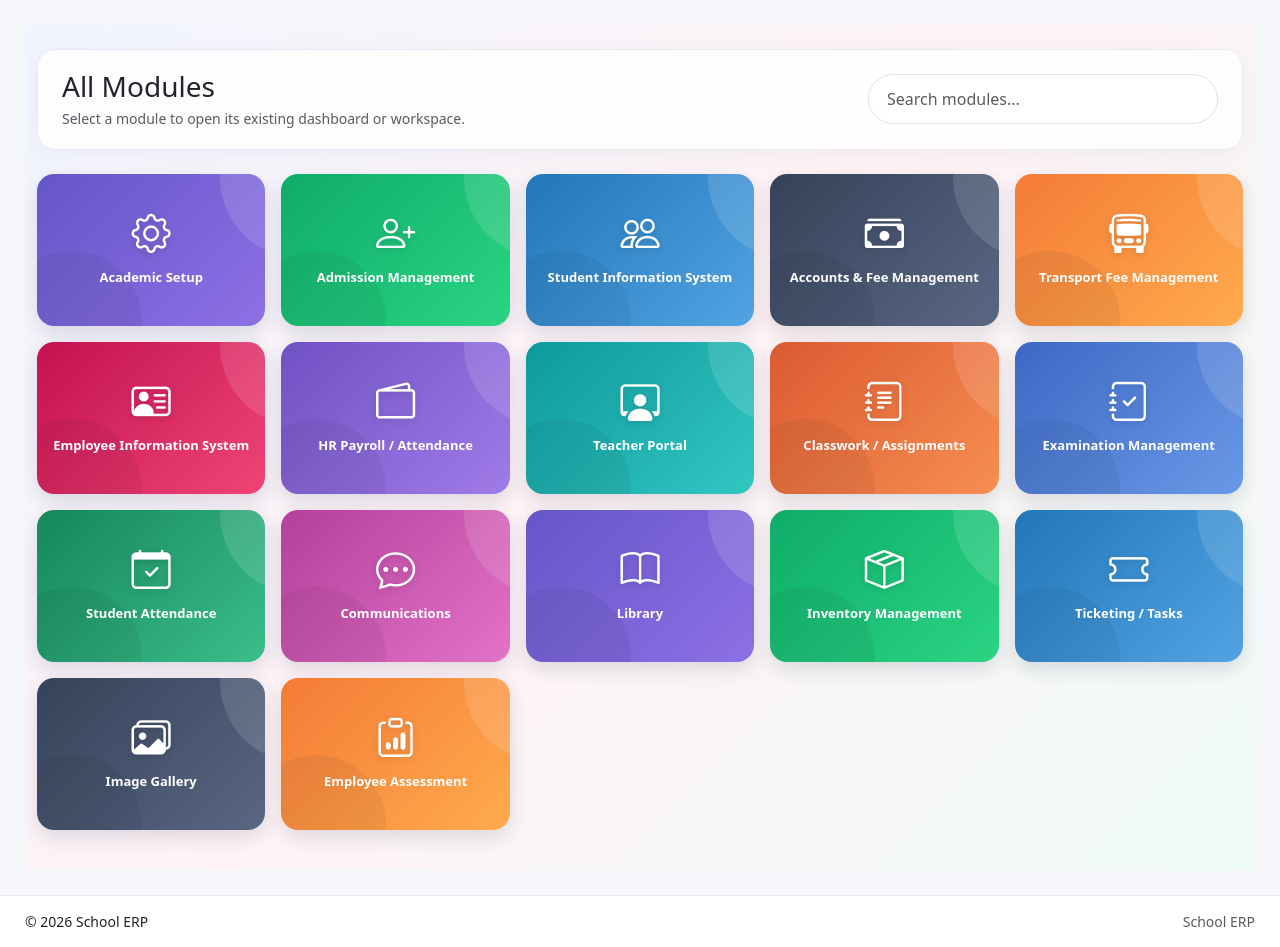
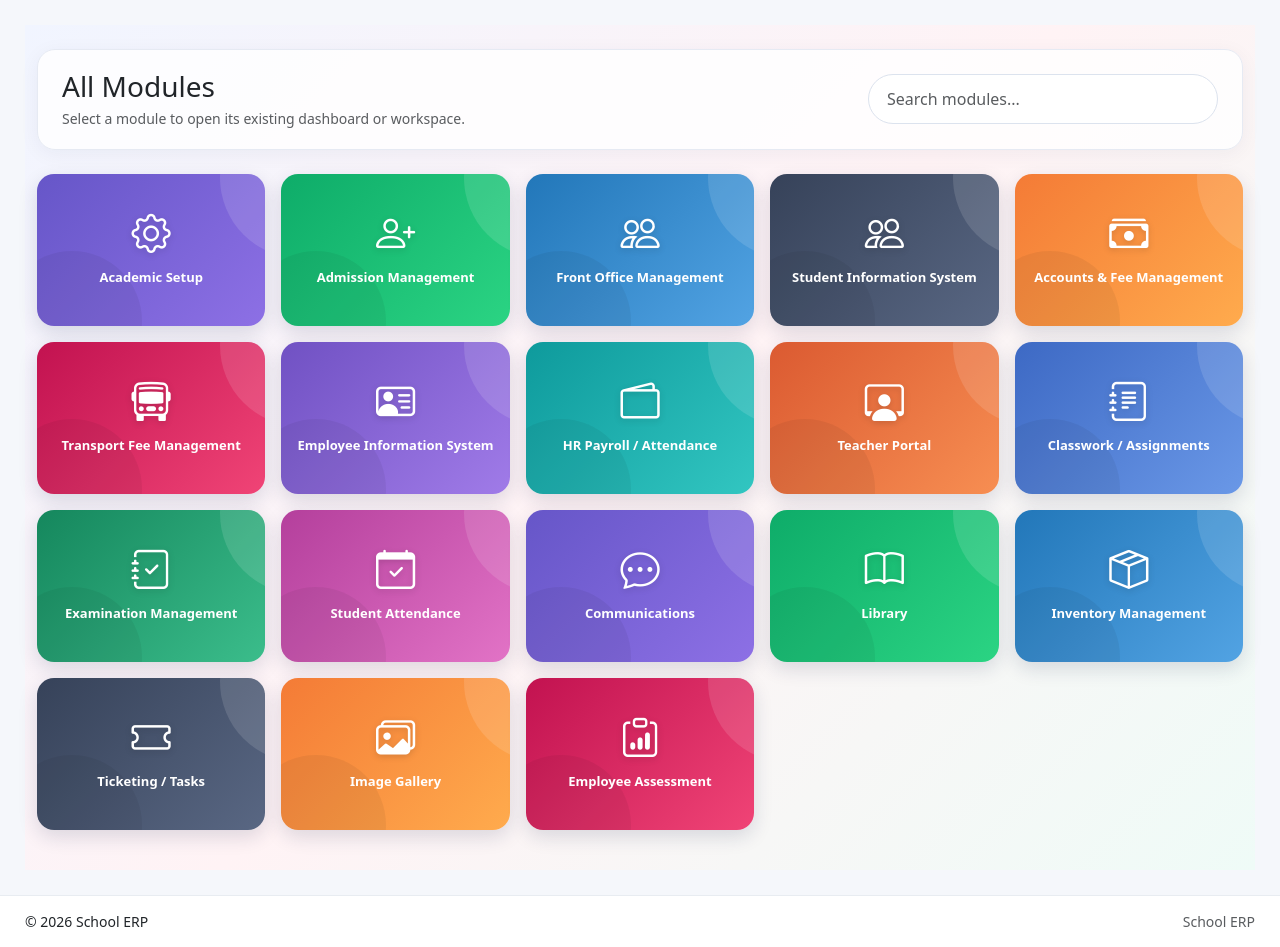
Before and after one commit to Visiable-tech/school-erp, a Laravel app: page /all-modules in a window 1280 px wide. Shown: the part 70-1017 px from the top of the page. Run offline with Laravel 10, Linux system fonts and the light colour scheme; the visitor is signed in with stand-in values (Sample User, id 1).

Commit message:
Register front office routes and update module order

```diff
--- a/resources/views/modules.blade.php
+++ b/resources/views/modules.blade.php
@@ -53,6 +53,9 @@
                 </a>
             </div>
         @endif
+        @if((auth()->user()?->can('front-office.view') ?? false) && \Illuminate\Support\Facades\Route::has('front-office.index'))
+<div class="erp-module-tile"><a href="{{ route('front-office.index') }}" class="erp-module-card text-decoration-none d-flex flex-column align-items-center justify-content-center h-100"><i class="bi bi-people erp-module-icon"></i><span>Front Office Management</span></a></div>
+@endif
         @if((auth()->user()?->can('student.view') ?? false) && \Illuminate\Support\Facades\Route::has('student-information.dashboard'))
             <div class="erp-module-tile">
                 <a href="{{ route('student-information.dashboard') }}" class="erp-module-card text-decoration-none d-flex flex-column align-items-center justify-content-center h-100">
@@ -78,9 +81,7 @@
             </div>
         @endif
 {{-- Transport Fee Management --}}
-        @if((auth()->user()?->can('front-office.view') ?? false) && \Illuminate\Support\Facades\Route::has('front-office.index'))
-<div class="erp-module-tile"><a href="{{ route('front-office.index') }}" class="erp-module-card text-decoration-none d-flex flex-column align-items-center justify-content-center h-100"><i class="bi bi-people erp-module-icon"></i><span>Front Office Management</span></a></div>
-@endif
+
 @if((auth()->user()?->hasAnyRole(['Admin','Super Admin']) ?? false) && \Illuminate\Support\Facades\Route::has('transport.index'))
             <div class="erp-module-tile">
                 <a href="{{ route('transport.index') }}" class="erp-module-card text-decoration-none d-flex flex-column align-items-center justify-content-center h-100">
--- a/resources/views/partials/admin/header.blade.php
+++ b/resources/views/partials/admin/header.blade.php
@@ -35,6 +35,9 @@
 @if((auth()->user()?->hasAnyPermission(['admission-application.view','admission-candidate.view']) ?? false) && \Illuminate\Support\Facades\Route::has('admission.dashboard'))
 <a class="dropdown-item" href="{{ route('admission.dashboard') }}"><i class="bi bi-person-plus me-2"></i>Admission Management</a>
 @endif
+@if((auth()->user()?->can('front-office.view') ?? false) && \Illuminate\Support\Facades\Route::has('front-office.index'))
+<a class="dropdown-item" href="{{ route('front-office.index') }}"><i class="bi bi-people me-2"></i>Front Office Management</a>
+@endif
 @if((auth()->user()?->can('student.view') ?? false) && \Illuminate\Support\Facades\Route::has('student-information.dashboard'))
 <a class="dropdown-item" href="{{ route('student-information.dashboard') }}"><i class="bi bi-people me-2"></i>Student Information System</a>
 @endif
@@ -49,9 +52,7 @@
 @if($financeLanding)
 <a class="dropdown-item" href="{{ route($financeLanding) }}"><i class="bi bi-cash-stack me-2"></i>Accounts &amp; Fee Management</a>
 @endif
-@if((auth()->user()?->can('front-office.view') ?? false) && \Illuminate\Support\Facades\Route::has('front-office.index'))
-<a class="dropdown-item" href="{{ route('front-office.index') }}"><i class="bi bi-people me-2"></i>Front Office Management</a>
-@endif
+
 @if((auth()->user()?->hasAnyRole(['Admin','Super Admin']) ?? false) && \Illuminate\Support\Facades\Route::has('transport.index'))
 <a class="dropdown-item" href="{{ route('transport.index') }}"><i class="bi bi-bus-front me-2"></i>Transport Fee Management</a>
 @endif
--- a/routes/web.php
+++ b/routes/web.php
@@ -3781,3 +3781,5 @@ require __DIR__.'/accounts_reports.php';
 require __DIR__.'/student_notices.php';
 
 require __DIR__.'/teacher_classwork_notice_api.php';
+
+require __DIR__.'/front_office.php';
```
